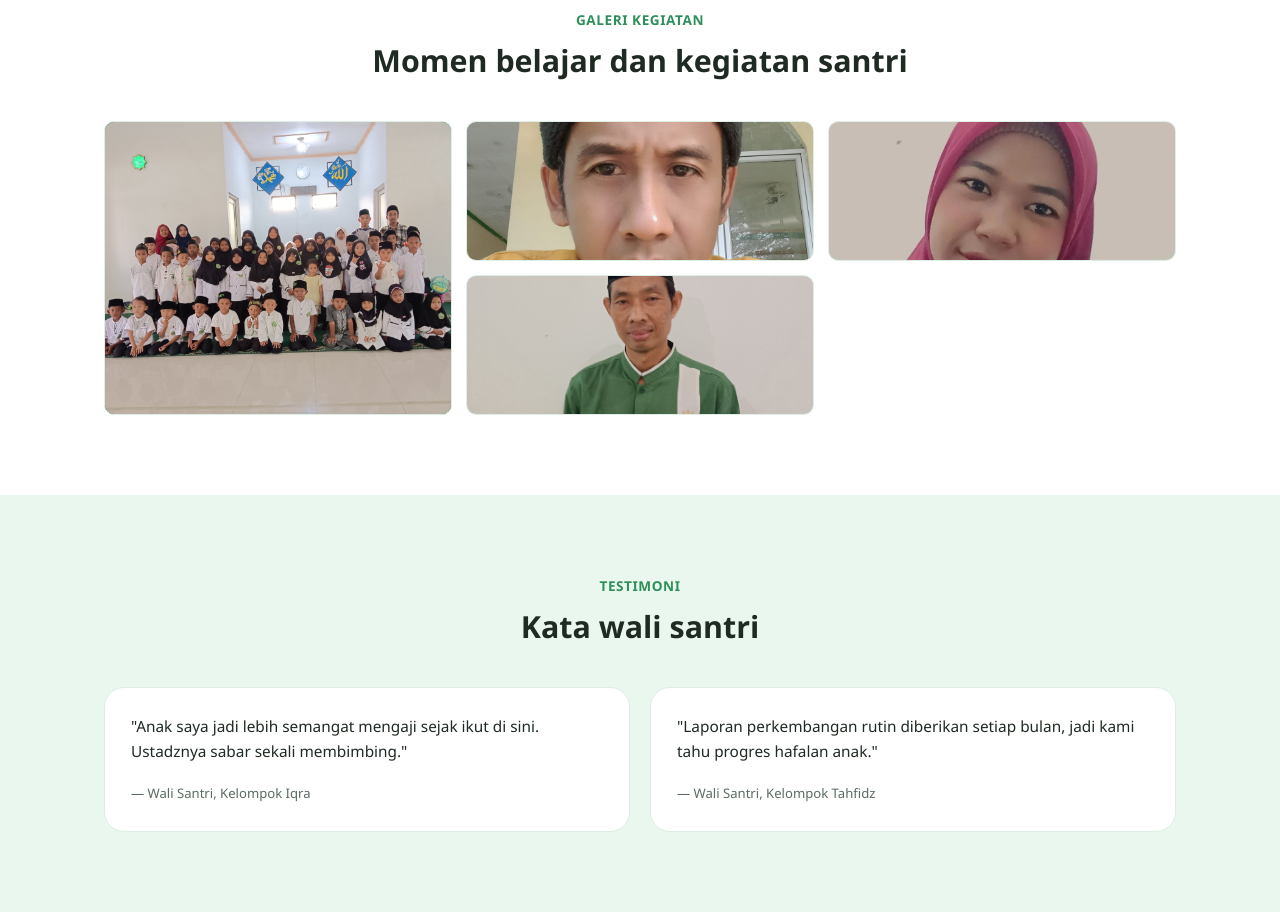
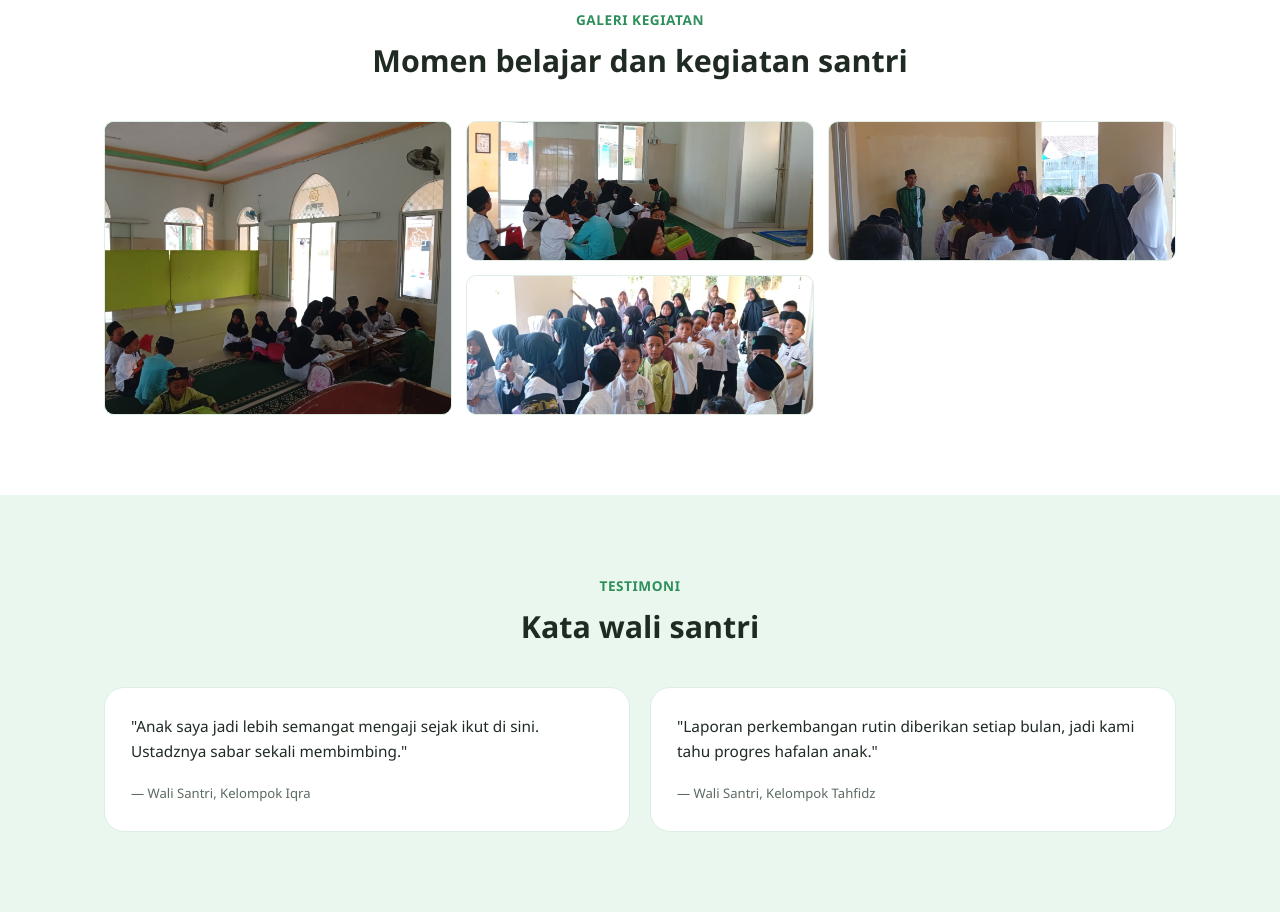
Before and after one commit to miawcream19/TPQ-Miftahul-Huda, a plain HTML site: page index.html in a window 1280 px wide. Shown: the part 2720-3638 px from the top of the page. Drawn offline with Linux system fonts and the light colour scheme.

Commit message:
Gunakan foto kegiatan asli untuk galeri, abaikan duplikat WhatsApp

```diff
--- a/index.html
+++ b/index.html
@@ -166,10 +166,10 @@
       <p class="section-eyebrow center">Galeri Kegiatan</p>
       <h2 class="center">Momen belajar dan kegiatan santri</h2>
       <div class="galeri-grid">
-        <img src="tpq.jpeg" alt="Santri mengaji bersama di ruang utama" class="galeri-item galeri-besar">
-        <img src="faiz1.jpg" alt="Kegiatan setoran hafalan santri" class="galeri-item">
-        <img src="tyras.jpg" alt="Pembelajaran iqra kelompok pemula" class="galeri-item">
-        <img src="imam.jpg" alt="Kegiatan doa bersama sebelum pulang" class="galeri-item">
+        <img src="ngaji.jpeg" alt="Santri mengaji bersama di ruang utama" class="galeri-item galeri-besar">
+        <img src="ngaji1.jpeg" alt="Kegiatan setoran hafalan santri" class="galeri-item">
+        <img src="baris.jpeg" alt="Santri berbaris sebelum kegiatan" class="galeri-item">
+        <img src="baris2.jpeg" alt="Kegiatan doa bersama sebelum pulang" class="galeri-item">
       </div>
     </div>
   </section>
```
Also changed, not shown: baris.jpeg (added), baris2.jpeg (added), ngaji.jpeg (added), ngaji1.jpeg (added), 1 other file.
